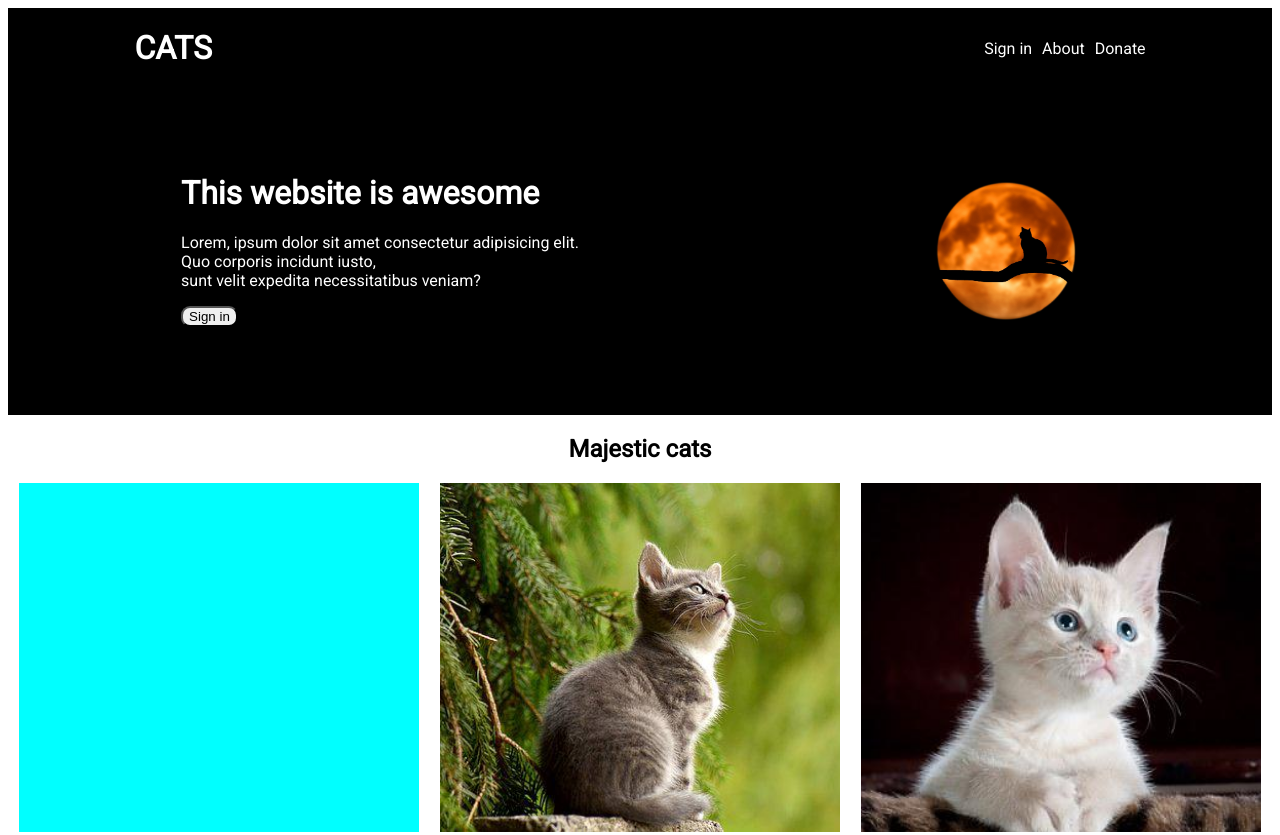
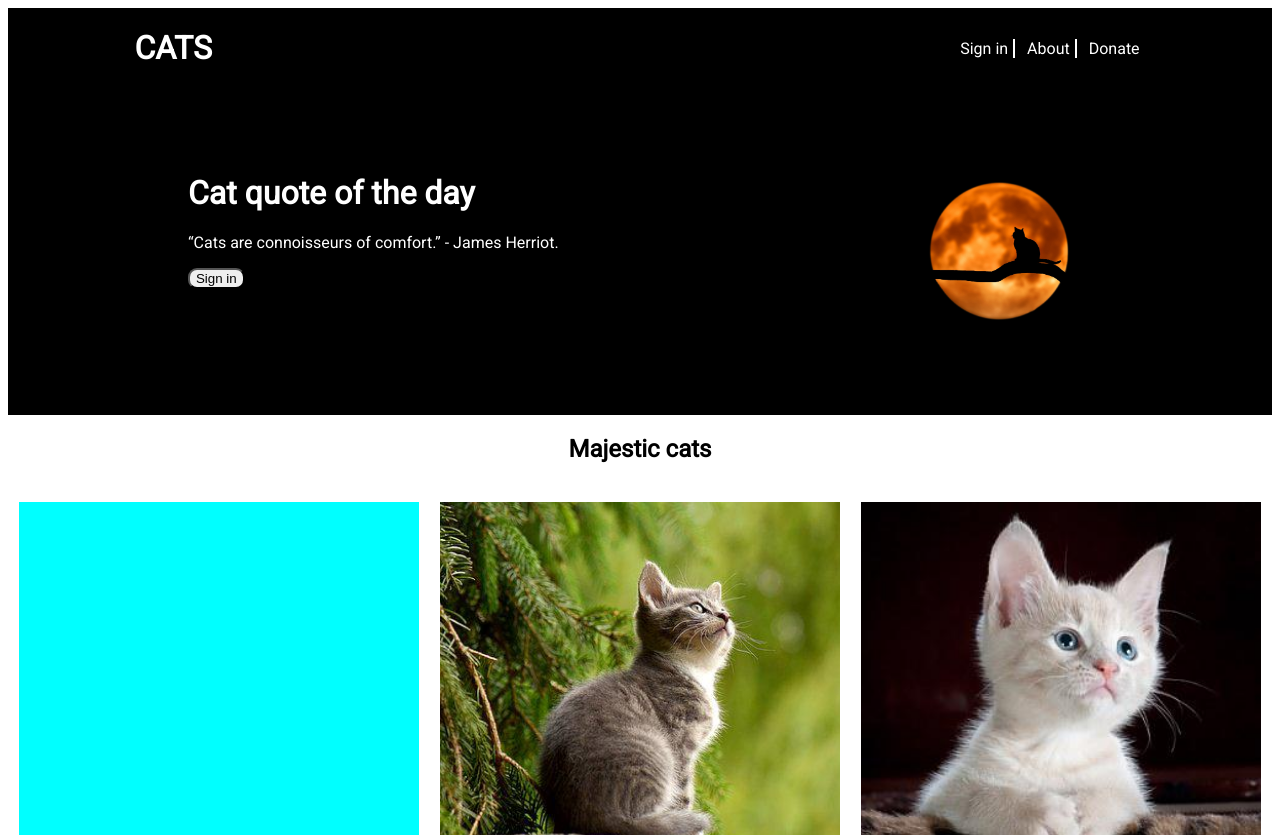
Before and after one commit to Adebisi1234/cat-landing-page, a plain HTML site: page index.html in a window 1280 px wide. Shown: the top 835 px of the page. Drawn offline with Linux system fonts and the light colour scheme.

Commit message:
Added purring sound and added some content

```diff
--- a/index.html
+++ b/index.html
@@ -26,14 +26,15 @@
     </header>
     <main>
         <div class="main">
-            <h1>This website is awesome</h1>
-            <p>Lorem, ipsum dolor sit amet consectetur adipisicing elit. <br> Quo corporis incidunt iusto, <br> sunt velit expedita necessitatibus veniam?</p>
+            <h1>Cat quote of the day</h1>
+            <p>“Cats are connoisseurs of comfort.” - James Herriot.</p>
             <button>Sign in</button>
         </div>
         <div class="placeholder"></div>
     </main>
     <section>
         <h2>Majestic cats</h2>
+        <embed name="cats" src="cat.mp3" loop="true" hidden="true" autostart="true">
         <div class="container">
             <div class="item">
                 <div class="img one"></div>
@@ -62,14 +63,14 @@
         </div>
     </section>
     <section class="review">
-        <p>This is an inspiring quote, or a testimonial from a customer. Maybe it's just filling up space, or maybe people will actually read it. Who knows? All I know is that it looks nice</p>
+        <p>“I have studied many philosophers and many cats. The wisdom of cats is infinitely superior.” </p>
         <strong>-Thor, God of Thunder</strong>
     </section>
     <section class="white sign">
         <div class="blue">
             <div>
                 <h6>Call to action! it's time!</h6>
-                <p>Sign up for our product by clicking the button right over there</p>
+                <p>Sign up for daily cat photos by clicking the button right over there</p>
             </div>
             <button>Sign up</button>
         </div>
--- a/style.css
+++ b/style.css
@@ -141,9 +141,18 @@ footer {
     background-image: url(./cat\ 5.jpg);
     background-size: cover;
     background-repeat: no-repeat;
+    background-position: center;
 }
 .six {
     background-image: url(./cat\ 6.jpg);
     background-size: cover;
     background-repeat: no-repeat;
 }
+li {
+    margin: 1px;
+    border-right: 2px solid white;
+    padding-right: 5px;
+}
+li:last-child {
+    border: none;
+}
```
Also changed, not shown: 1 other file.
